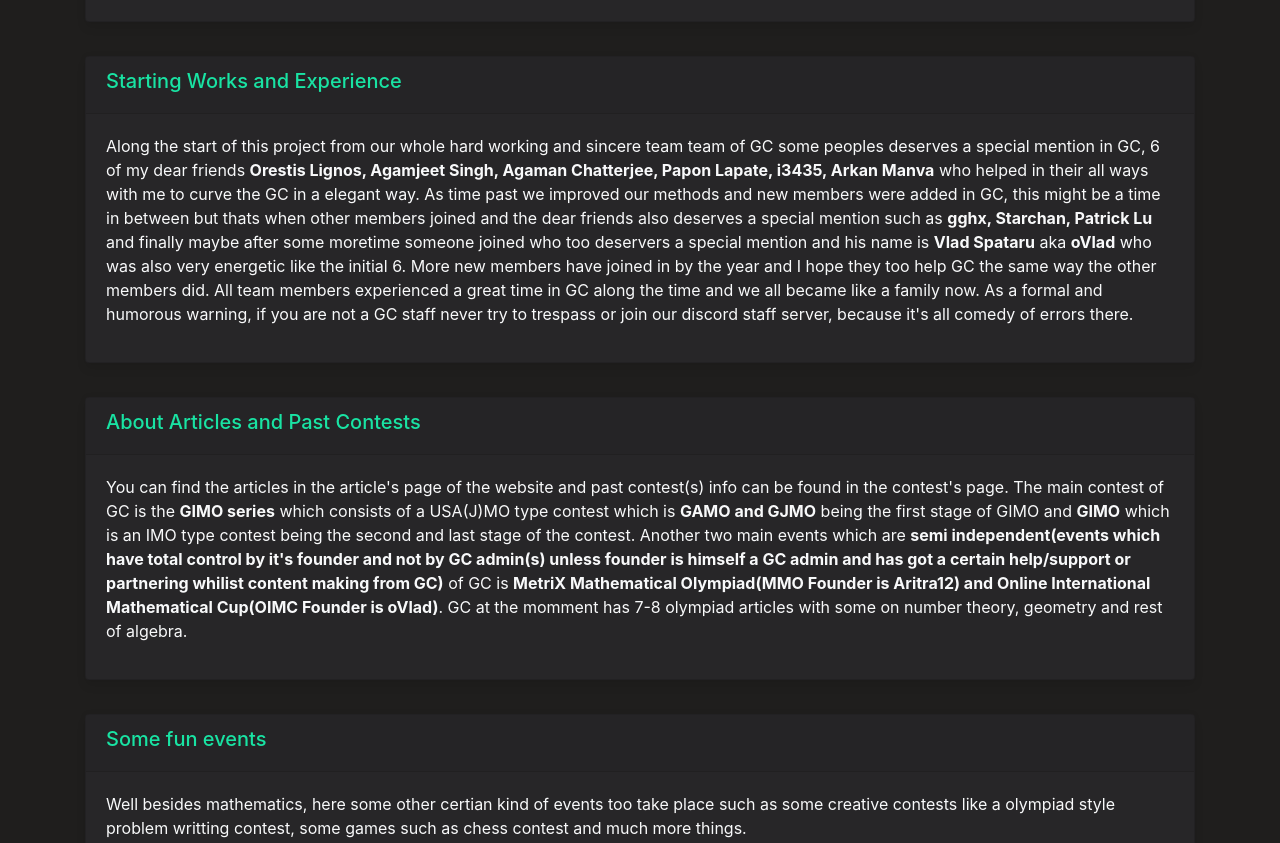
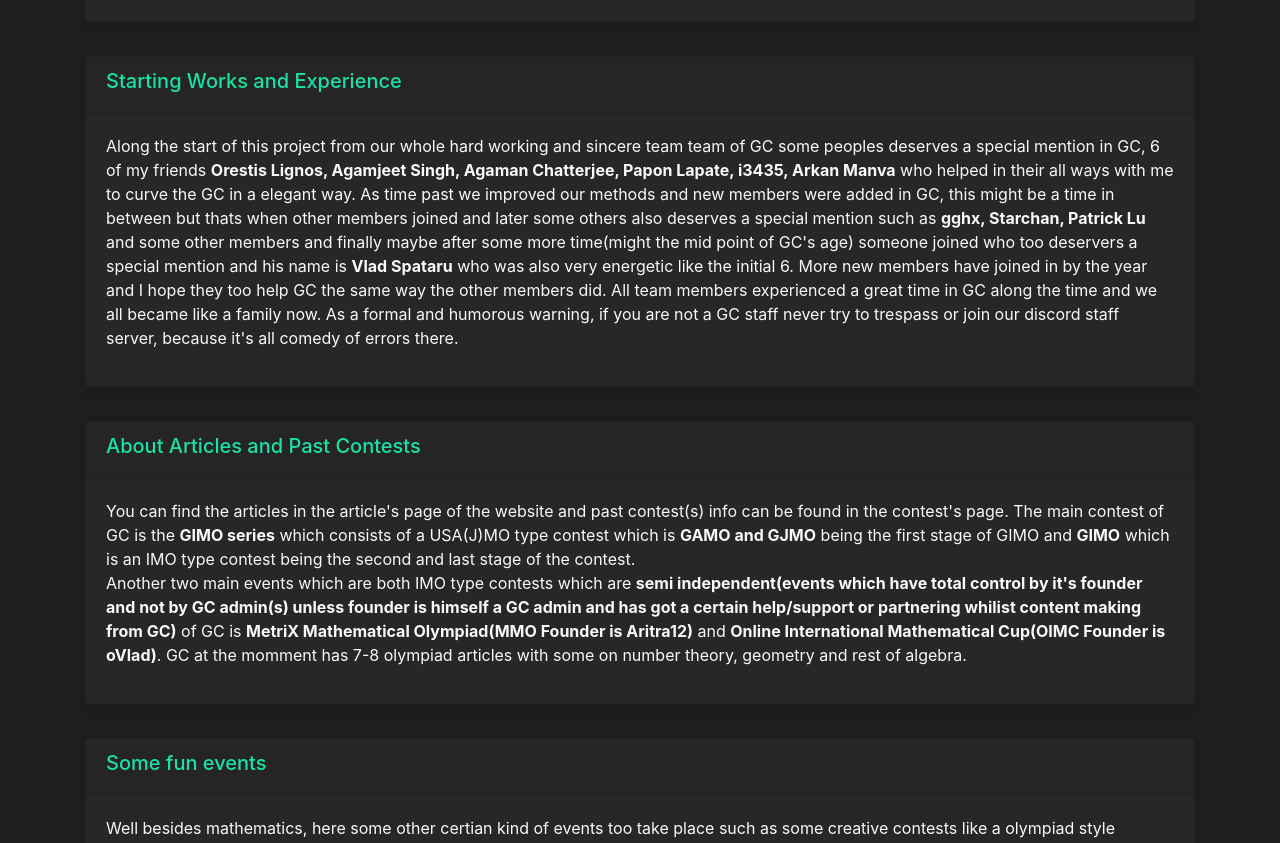
Before and after one commit to gaussiancurvolympiads/gaussiancurv, a React (Create React App) app: page /anonymous in a window 1280 px wide. Shown: the part 360-1203 px from the top of the page. Built offline with nearby package versions, Linux system fonts and the light colour scheme.

Commit message:
Update About.jsx

```diff
--- a/src/components/About.jsx
+++ b/src/components/About.jsx
@@ -115,8 +115,8 @@ const About = ({ darkMode }) => {
                <Card className="skill-nbcard">
 
                     <Card.Header><div class= "lead"><h5>Starting Works and Experience</h5></div></Card.Header>      <Card.Body>
-                     <Card.Text align="left" class={darkMode? "text-secondary" : "text-light"}> Along the start of this project from our whole hard working and sincere team team of GC some peoples deserves a special mention in GC, 6 of my dear friends <b>Orestis Lignos, Agamjeet Singh, Agaman Chatterjee, Papon Lapate, i3435, Arkan Manva</b>  who helped in their all ways with me to curve the GC in a elegant way. As time past we improved our methods and new members were added in GC, this might be a time in between but thats when other
-                    members joined  and the dear friends  also deserves a special mention such as <b>gghx, Starchan, Patrick Lu</b> and finally maybe after some moretime someone joined who too deservers a special mention and his name is <b>Vlad Spataru</b> aka <b>oVlad</b> who was also very energetic like the initial 6. More new members have joined in by the year and I hope they too help GC the same way the other members did.
+                     <Card.Text align="left" class={darkMode? "text-secondary" : "text-light"}> Along the start of this project from our whole hard working and sincere team team of GC some peoples deserves a special mention in GC, 6 of my friends <b>Orestis Lignos, Agamjeet Singh, Agaman Chatterjee, Papon Lapate, i3435, Arkan Manva</b>  who helped in their all ways with me to curve the GC in a elegant way. As time past we improved our methods and new members were added in GC, this might be a time in between but thats when other
+                    members joined  and later some others  also deserves a special mention such as <b>gghx, Starchan, Patrick Lu</b> and some other members and finally maybe after some more time(might the mid point of GC's age) someone joined who too deservers a special mention and his name is <b>Vlad Spataru</b> who was also very energetic like the initial 6. More new members have joined in by the year and I hope they too help GC the same way the other members did.
  All team members experienced a great time in GC along the time and we all became like a family now. As a formal and humorous warning, if you are not a GC staff never try to trespass or join our discord staff server, because it's all comedy of errors there.
  <br></br>
 
@@ -141,7 +141,7 @@ const About = ({ darkMode }) => {
 
                                      <Card.Text align="left" class={darkMode? "text-secondary" : "text-light"}>   You can find the articles in the article's page of the website and past contest(s) info can be found in the contest's page. The main
 
-                                     contest of GC is the <b>GIMO series</b> which consists of a USA(J)MO  type contest which  is <b>GAMO and GJMO</b> being the first stage of GIMO and <b>GIMO</b> which is an IMO type contest being the second and last stage of the contest. Another two main events which are  <b>semi independent(events which have total control by it's founder and not by GC admin(s) unless founder is himself a GC admin and has got a certain help/support or partnering whilist content making from GC)</b> of GC is <b>MetriX Mathematical Olympiad(MMO Founder is Aritra12) and Online International Mathematical Cup(OIMC Founder is oVlad)</b>. GC at the momment has 7-8 olympiad articles with some on number theory, geometry and rest of algebra.
+                                     contest of GC is the <b>GIMO series</b> which consists of a USA(J)MO  type contest which  is <b>GAMO and GJMO</b> being the first stage of GIMO and <b>GIMO</b> which is an IMO type contest being the second and last stage of the contest.<br></br> Another two main events which are both IMO type contests which are <b>semi independent(events which have total control by it's founder and not by GC admin(s) unless founder is himself a GC admin and has got a certain help/support or partnering whilist content making from GC)</b> of GC is <b>MetriX Mathematical Olympiad(MMO Founder is Aritra12)</b> and <b>Online International Mathematical Cup(OIMC Founder is oVlad)</b>. GC at the momment has 7-8 olympiad articles with some on number theory, geometry and rest of algebra.
 <br></br>
 
 
```
